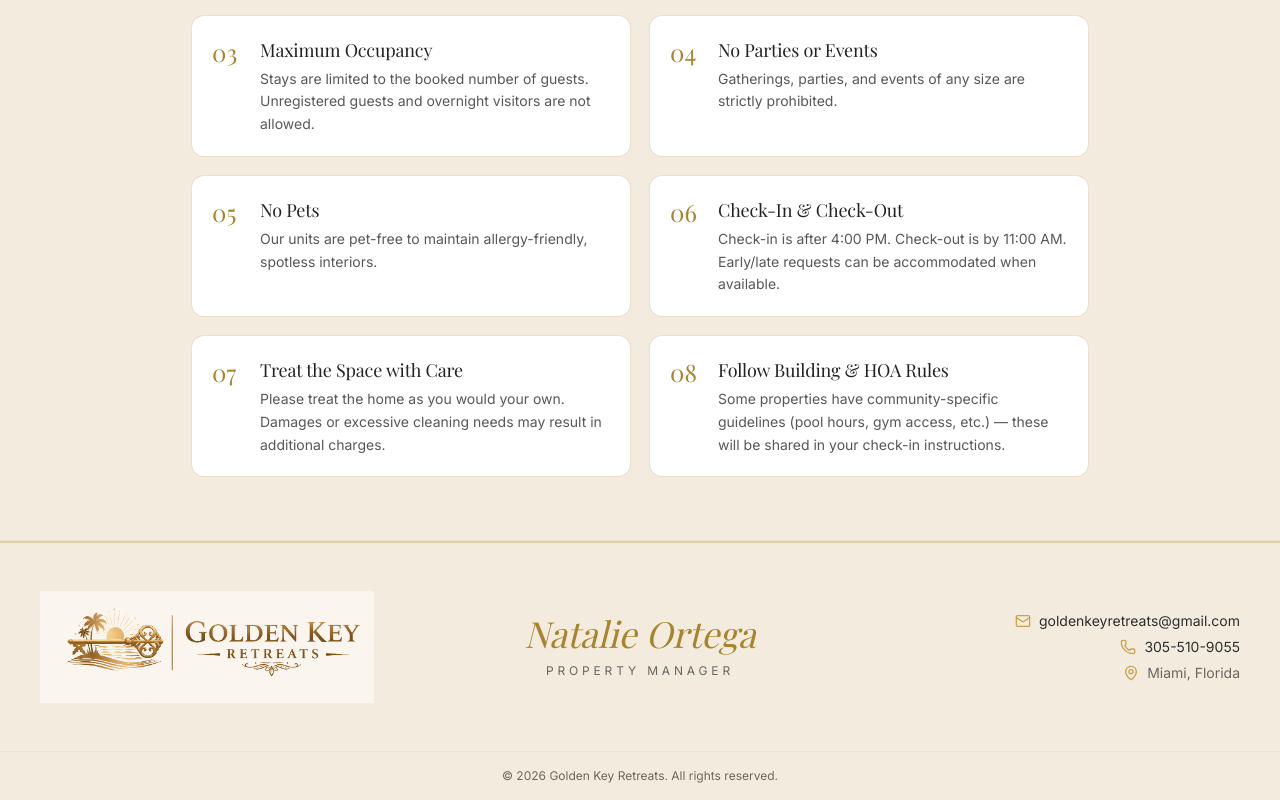
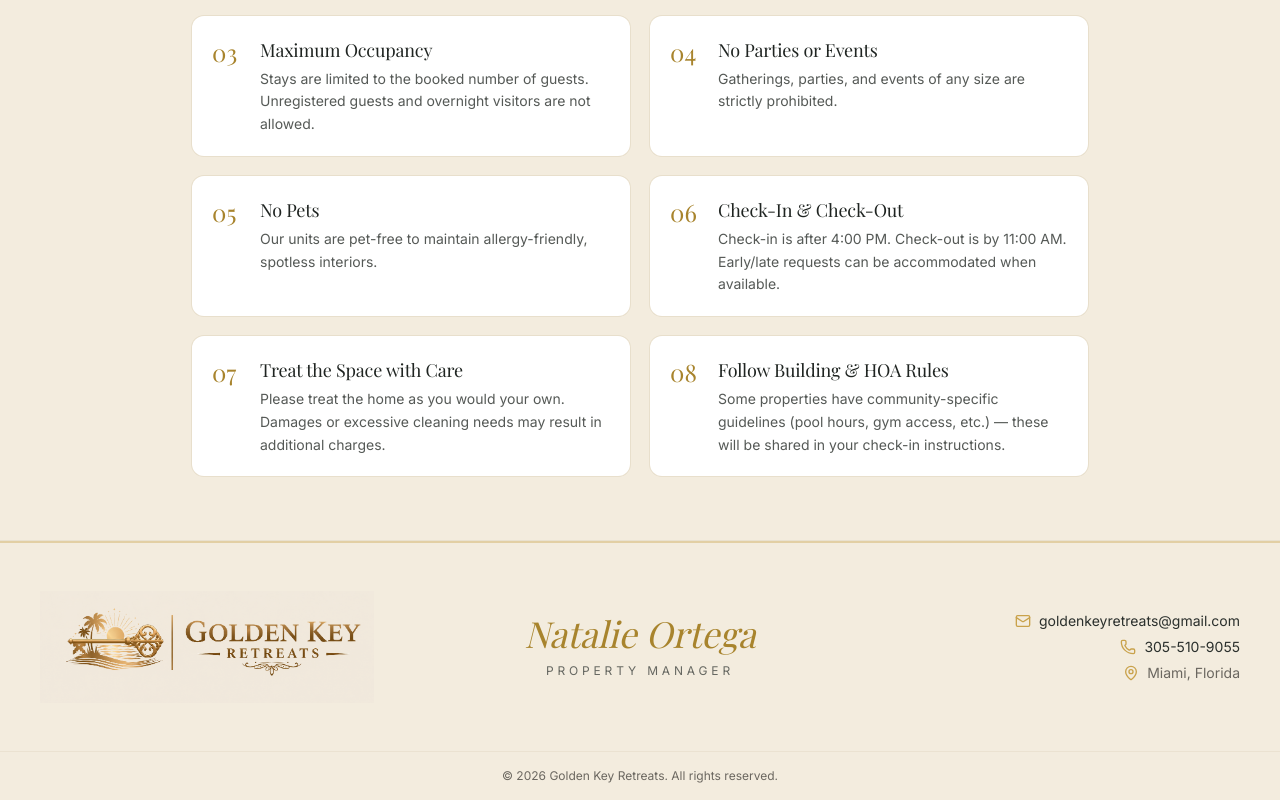
Before and after one commit to natalieortega8112/GoldenKeyRetreatSite, a Next.js app: page / in a window 1280 px wide. Shown: the part 3738-4538 px from the top of the page. Built offline with nearby package versions, Linux system fonts and the light colour scheme; no server answers; the database is empty; a web font is replaced by a local one.

Commit message:
Use Main logo footer image for footer variant
Header keeps the existing logo; footer now uses a separate file
(public/golden-key-retreats-logo-footer.png). Logo component now
supports a different src per variant.

Co-Authored-By: Claude Opus 4.7 (1M context) <noreply@anthropic.com>

```diff
--- a/src/components/logo.tsx
+++ b/src/components/logo.tsx
@@ -3,10 +3,16 @@ import Image from "next/image";
 
 type LogoSize = "header" | "header-lg" | "footer";
 
-const sizes: Record<LogoSize, { className: string }> = {
-  header: { className: "h-14 sm:h-28" },
-  "header-lg": { className: "h-16 sm:h-32" },
-  footer: { className: "h-14 sm:h-28" },
+const HEADER_SRC = "/golden-key-retreats-logo.png";
+const FOOTER_SRC = "/golden-key-retreats-logo-footer.png";
+
+const variants: Record<
+  LogoSize,
+  { className: string; src: string; w: number; h: number }
+> = {
+  header: { className: "h-14 sm:h-28", src: HEADER_SRC, w: 2166, h: 726 },
+  "header-lg": { className: "h-16 sm:h-32", src: HEADER_SRC, w: 2166, h: 726 },
+  footer: { className: "h-14 sm:h-28", src: FOOTER_SRC, w: 2167, h: 726 },
 };
 
 export function Logo({
@@ -16,14 +22,15 @@ export function Logo({
   variant?: LogoSize;
   asLink?: boolean;
 }) {
+  const v = variants[variant];
   const inner = (
     <Image
-      src="/golden-key-retreats-logo.png"
+      src={v.src}
       alt="Golden Key Retreats"
-      width={2166}
-      height={726}
+      width={v.w}
+      height={v.h}
       priority={variant !== "footer"}
-      className={`${sizes[variant].className} w-auto select-none`}
+      className={`${v.className} w-auto select-none`}
     />
   );
 
```
Also changed, not shown: public/golden-key-retreats-logo-footer.png (added).
